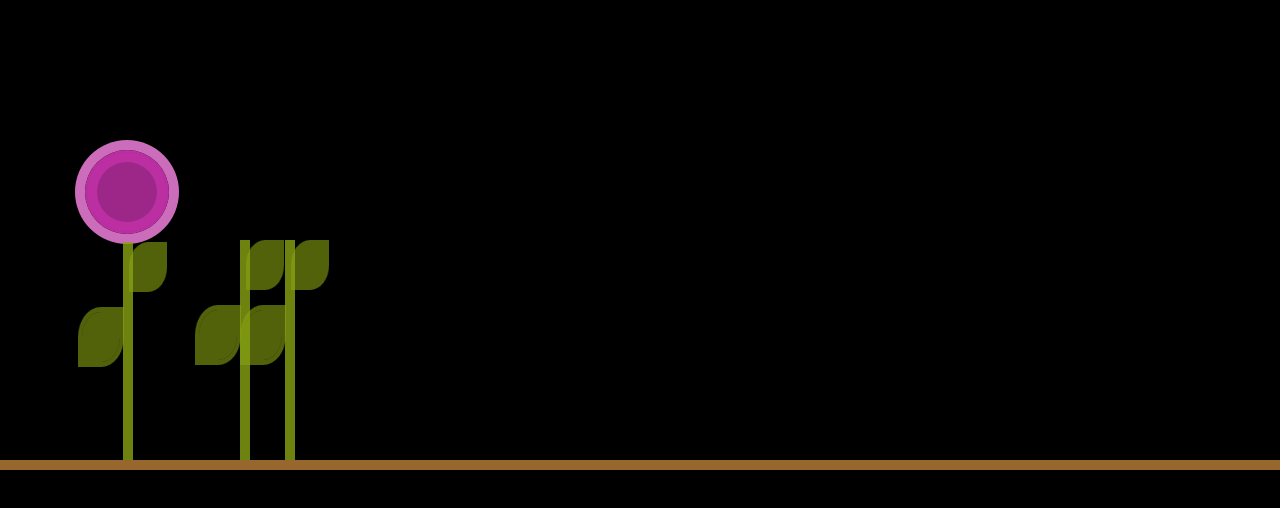
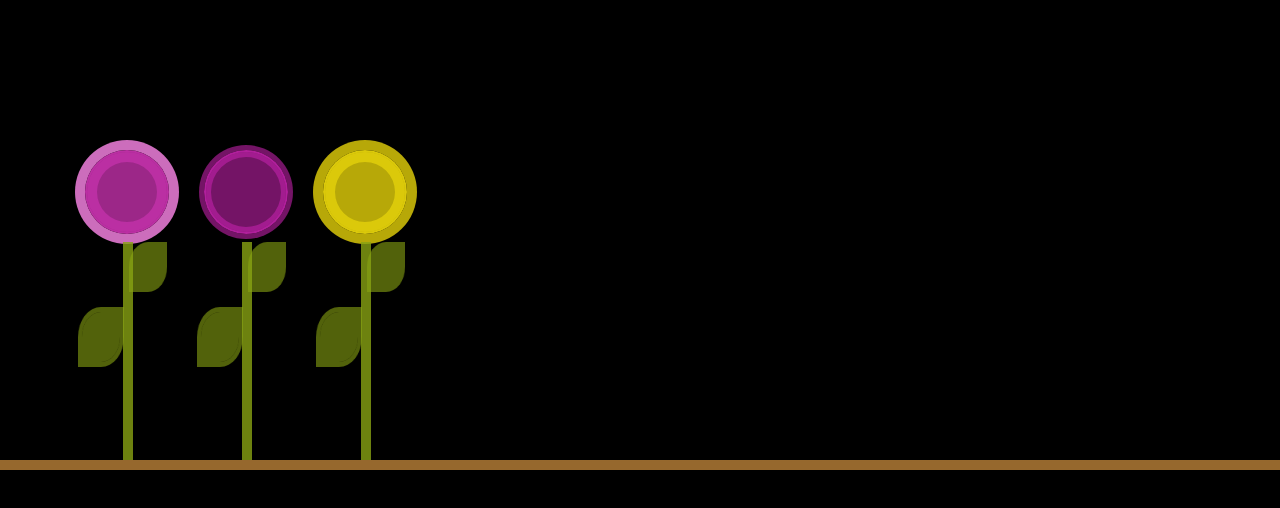
Before and after one commit to Harshtia/flowers, a plain HTML site: page index.html in a window 1280 px wide. Drawn offline with Linux system fonts and the light colour scheme.

Commit message:
Update style.css

```diff
--- a/style.css
+++ b/style.css
@@ -31,7 +31,25 @@ body{
   z-index: 1;
   }
 
+.flower.flower-red{
+  height: 80px;
+  width: 80px;
+  background: rgba(193, 34, 171, 0.6);
+  border-radius: 50%;
+  border: 2px solid rgba(193, 34, 171, 0.8);
+  box-shadow: 0 0 0 5px rgba(193, 34, 171, 0.6), 0 0 0 5px rgba(193, 34, 171, 0.6) inset;
+  z-index: 1;
+  }
 
+.flower.flower-yellow{
+  height: 80px;
+  width: 80px;
+  background: rgba(229, 211, 11, 0.8);
+  border-radius: 50%;
+  border: 2px solid rgba(229, 211, 11, 0.8);
+  box-shadow: 0 0 0 10px rgba(229, 211, 11, 0.8), 0 0 0 10px rgba(229, 211, 11, 0.8) inset;
+  z-index: 1;
+  }
 
 .flower span{
   background: rgba(137, 163, 19, 0.8);
```
